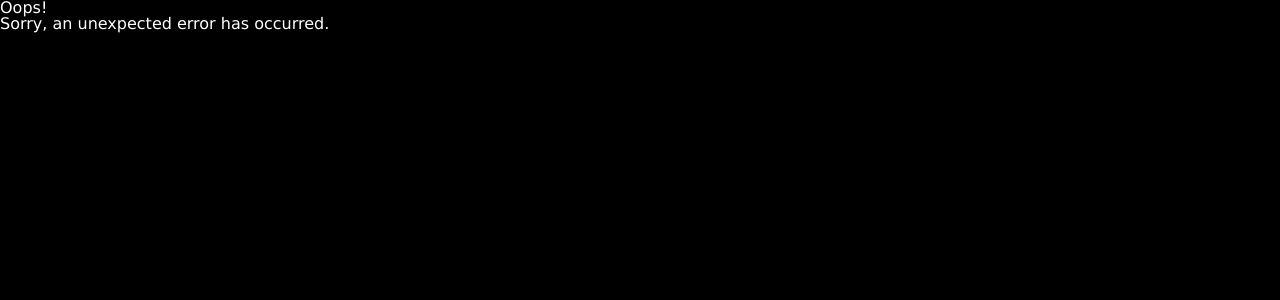
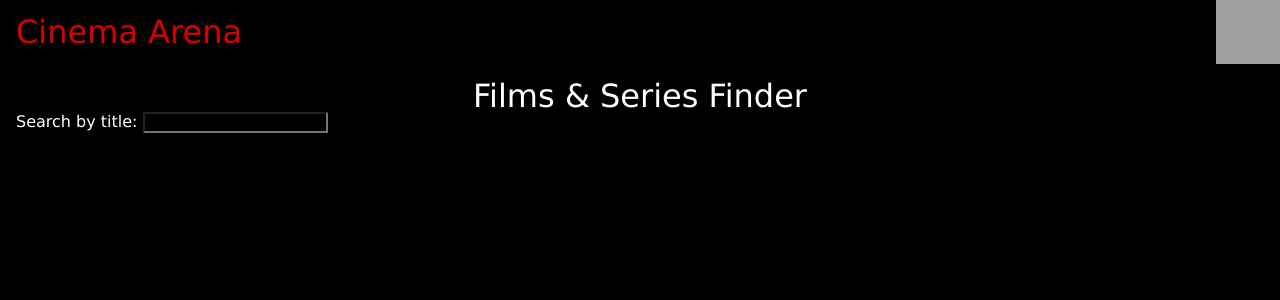
Before and after one commit to Iker-Romero/cinema-arena, a React (Vite) app: page /finder in a window 1280 px wide. Shown: the top 300 px of the page. Built offline with nearby package versions, Linux system fonts and the light colour scheme; grey boxes are pictures that could not be loaded.

Commit message:
Input and label components added to Finder page

```diff
--- /dev/null
+++ b/components/input.tsx
@@ -0,0 +1,7 @@
+const Input = (props: { id: string; type: string }) => {
+  const { id, type } = props;
+
+  return <input type={type} id={id} />;
+};
+
+export default Input;
--- /dev/null
+++ b/components/label.tsx
@@ -0,0 +1,7 @@
+const Label = (props: { targetID: string; text: string }) => {
+  const { targetID, text } = props;
+
+  return <label htmlFor={targetID}>{text}</label>;
+};
+
+export default Label;
--- a/src/index.css
+++ b/src/index.css
@@ -140,6 +140,11 @@ table {
   box-sizing: border-box;
 }
 
+h1 {
+  font-size: 2rem;
+  text-align: center;
+}
+
 img {
   /* Eliminates the extra size */
   display: block;
@@ -156,6 +161,7 @@ button {
   text-align: center;
   vertical-align: middle;
   width: min-content;
+  font-weight: bold;
 }
 
 /* NAVBAR */
--- a/src/main.tsx
+++ b/src/main.tsx
@@ -5,6 +5,7 @@ import ReactDOM from 'react-dom/client';
 import { createBrowserRouter, Outlet, Route, RouterProvider } from 'react-router-dom';
 
 import ErrorPage from './error-page';
+import Finder from './routes/finder';
 import Home from './routes/home';
 import Root from './routes/root';
 
@@ -18,6 +19,10 @@ const router = createBrowserRouter([
         path: '',
         element: <Home />,
       },
+      {
+        path: '/finder',
+        element: <Finder />,
+      },
     ],
   },
 ]);
--- /dev/null
+++ b/src/routes/finder.tsx
@@ -0,0 +1,14 @@
+import Input from '../../components/input';
+import Label from '../../components/label';
+
+const Finder = () => {
+  return (
+    <>
+      <h1>Films & Series Finder</h1>
+      <Label targetID="finder" text="Search by title: " />
+      <Input type="text" id="finder" />
+    </>
+  );
+};
+
+export default Finder;
--- a/src/routes/home.tsx
+++ b/src/routes/home.tsx
@@ -1,3 +1,5 @@
+import { NavLink } from 'react-router-dom';
+
 import CustomButton from '../../components/custom-button';
 
 const Home = () => {
@@ -15,8 +17,9 @@ const Home = () => {
             earum minima in corporis magni architecto beatae fuga dolorem sit vero veniam
             suscipit eos, error deserunt? Neque eum ab consectetur?
           </p>
-          {/* <Cus id="go" text="GO" color="#db0000" /> */}
-          <CustomButton id="go" text="GO" color="#db0000" />
+          <NavLink to="/finder">
+            <CustomButton id="go" text="GO" color="#db0000" />
+          </NavLink>
         </div>
       </div>
     </>
```
